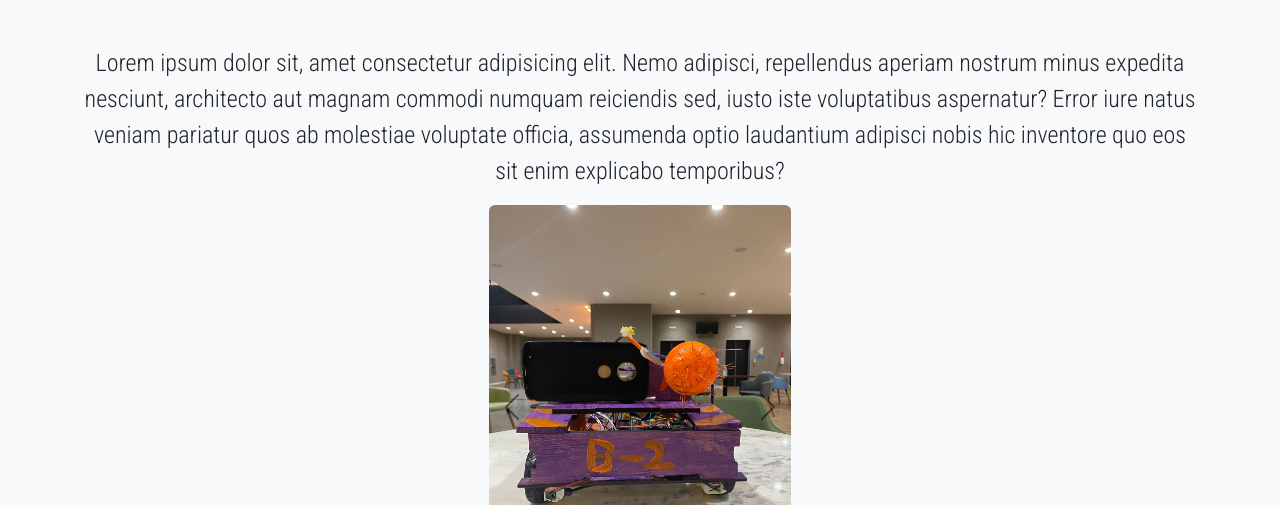
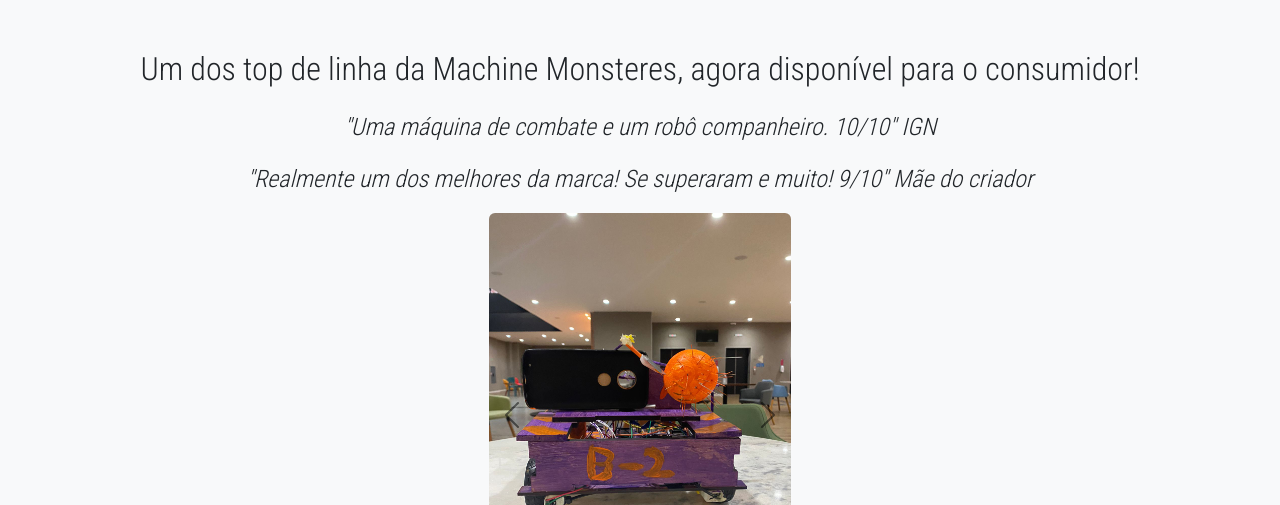
Before and after one commit to morodlucas/Site-robocup-atrom, a plain HTML site: page index.html in a window 1280 px wide. Shown: the part 295-800 px from the top of the page. Drawn offline with nearby package versions, Linux system fonts and the light colour scheme.

Commit message:
Update index.html

```diff
--- a/index.html
+++ b/index.html
@@ -68,10 +68,10 @@
 
 
 
-        <p class="fs-4 text-center">Lorem ipsum dolor sit, amet consectetur adipisicing elit. Nemo adipisci, repellendus
-            aperiam nostrum minus expedita nesciunt, architecto aut magnam commodi numquam reiciendis sed, iusto iste
-            voluptatibus aspernatur? Error iure natus veniam pariatur quos ab molestiae voluptate officia, assumenda
-            optio laudantium adipisci nobis hic inventore quo eos sit enim explicabo temporibus?</p>
+        <p class="fs-2 text-center">Um dos top de linha da Machine Monsteres, agora disponível para o consumidor!</p>
+
+        <p class="fs-4 text-center fst-italic">"Uma máquina de combate e um robô companheiro. 10/10" IGN</p>
+        <p class="fs-4 text-center fst-italic">"Realmente um dos melhores da marca! Se superaram e muito! 9/10" Mãe do criador</p>
     </div>
 
     <div class="row">
```
